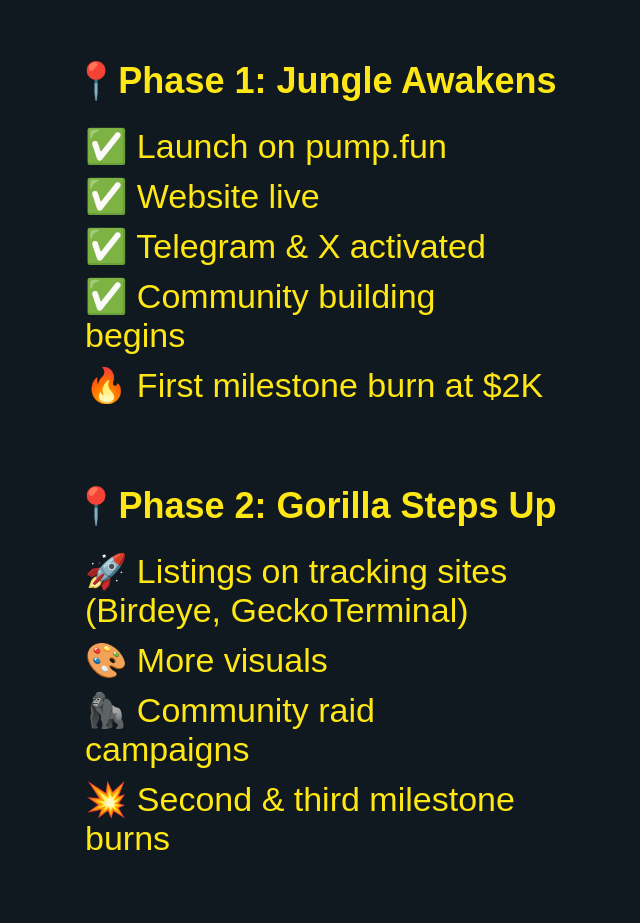
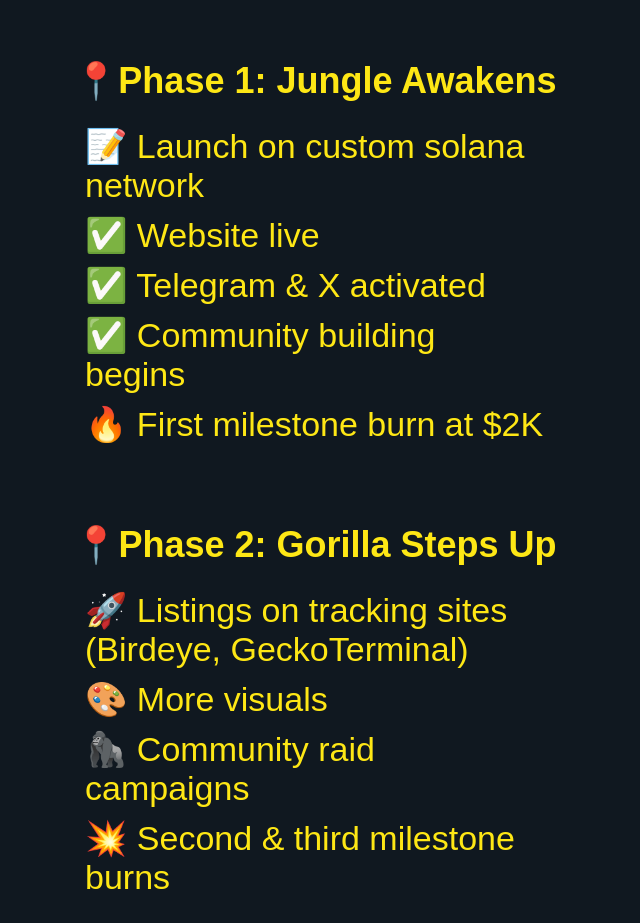
Before and after one commit to CashGorilla/CashGorilla, a plain HTML site: page index.html in a window 1280 px wide. Shown: the part 4820-5743 px from the top of the page, without its empty margins (325-965 px from the left). Drawn offline with Linux system fonts and the light colour scheme.

Commit message:
Update index.html

```diff
--- a/index.html
+++ b/index.html
@@ -215,7 +215,7 @@
   <div class="roadmap-phase">
     <p>📍Phase 1: Jungle Awakens</p>
     <ul>
-      <li>✅ Launch on pump.fun</li>
+      <li>📝 Launch on custom solana network</li>
       <li>✅ Website live</li>
       <li>✅ Telegram & X activated</li>
       <li>✅ Community building begins</li>
```
